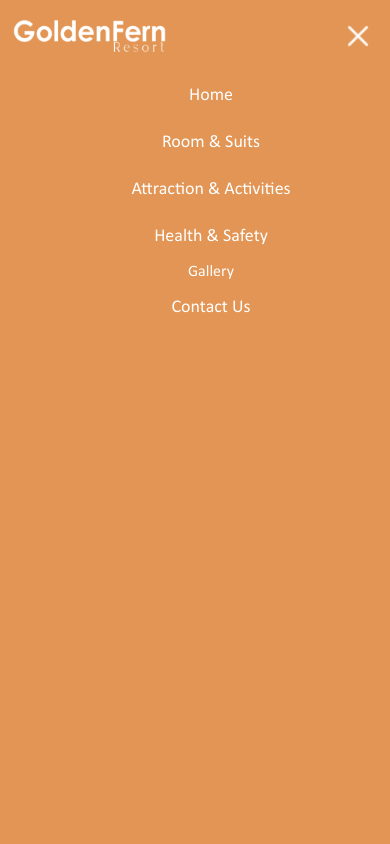
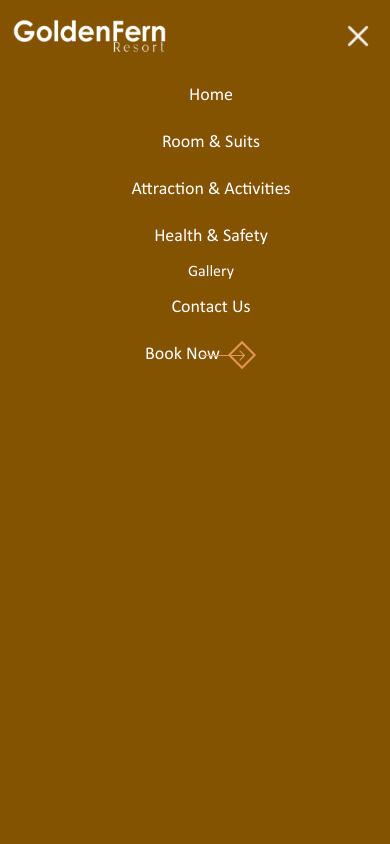
Before and after one commit to Ishavbhatt/goldenfern-main, a Next.js app: page / in a window 390 px wide. Both pictures are taken after a click on the button 358 px from the left and 36 px from the top of the page. Shown: the top 844 px of the page. Built offline with nearby package versions, Linux system fonts and the light colour scheme; no server answers.

Commit message:
fix header

```diff
--- a/components/Navbar.js
+++ b/components/Navbar.js
@@ -1,5 +1,6 @@
 import React, { useState } from "react";
 import Link from "next/link";
+import $ from "jquery";
 
 const Navbar = () => {
   const [isactive, setIsactive] = useState(false);
@@ -10,21 +11,27 @@ const Navbar = () => {
 
   return (
     <>
-      <script src="/"></script>
-
       <header className="header">
-        {/* <div className="header_bottom w-100"> */}
+        <div className="header_bottom w-100">
           <div className="container">
+            <div className="row">
               <div className="header-row">
                 <div className="col-lg-3 col-md-3 col-sm-12 logo">
                   <Link className="navbar-brand" href="/#">
-                <img src="/logo.png" alt="Logo" className="logo img-fluid" />
+                    <img
+                      src="/logo.png"
+                      alt="Logo"
+                      className="logo img-fluid"
+                    />
                   </Link>
                 </div>
                 <div className="col-lg-9 col-md-9 col-sm-12 header_right">
                   <nav className="navbar navbar-expand-md">
                     <div className="navbar-collapse" id="navbarNav">
-                  <div id="bs-example-navbar-collapse-1" className="collapse">
+                      <div
+                        id="bs-example-navbar-collapse-1"
+                        className="collapse"
+                      >
                         <ul id="menu-header-menu" className="nav navbar-nav">
                           <li>
                             <Link href="/#">home</Link>
@@ -68,13 +75,15 @@ const Navbar = () => {
                     </div>
                   </div>
                 </div>
-            <div>
-              <button className="menu-btn" onClick={handleIsActive}><img alt="logo" src="/toggle.svg" /></button>
-            </div>
-
+                <div className="menu-btn">
+                  <button className="bg-trans" onClick={handleIsActive}>
+                    <img alt="logo" src="/toggle.svg" />
+                  </button>
                 </div>
               </div>
-        {/* </div> */}
+            </div>
+          </div>
+        </div>
       </header>
 
       {isactive ? (
@@ -161,7 +170,7 @@ const Navbar = () => {
                   </div>
                 </div>
               </nav>
-              {/* <div className="book-now-btn">
+              <div className="book-now-btn">
                 <Link
                   data-bs-toggle="modal"
                   data-bs-target="#exampleModal"
@@ -172,7 +181,7 @@ const Navbar = () => {
                 <div className="common_arrow">
                   <img src="/images/arrow.svg" alt="Icon" />
                 </div>
-              </div> */}
+              </div>
             </div>
           </div>
         </header>
--- a/pages/Roomsuits/Deluxe-room.js
+++ b/pages/Roomsuits/Deluxe-room.js
@@ -48,6 +48,7 @@ function DeluxeRoom() {
     <>
       <Head>
         <title>Deluxe Rooms At Low Price | Golden Fern Resort</title>
+        <link rel="icon" href="/favicon.png" />
         <meta
           property="og:title"
           content="Deluxe Rooms At Low Price | Golden Fern Resort"
--- a/pages/Roomsuits/Executive-room.js
+++ b/pages/Roomsuits/Executive-room.js
@@ -44,6 +44,7 @@ function ExecutiveRoom() {
     <>
       <Head>
         <title>Executive Room On Budget | Golden Fern Resort</title>
+        <link rel="icon" href="/favicon.png" />
         <meta
           property="og:title"
           content="Executive Room On Budget | Golden Fern Resort"
--- a/pages/Roomsuits/Luxury-room.js
+++ b/pages/Roomsuits/Luxury-room.js
@@ -44,6 +44,7 @@ function LuxuryRoom() {
     <>
       <Head>
         <title>Unbeatable Luxury Room | Golden Fern Resort</title>
+        <link rel="icon" href="/favicon.png" />
         <meta
           property="og:title"
           content="Executive Room On Budget | Golden Fern Resort"
--- a/pages/_app.js
+++ b/pages/_app.js
@@ -12,6 +12,7 @@ import 'bootstrap/dist/css/bootstrap.min.css';
 import Layout from '../components/Layout'
 
 function MyApp({ Component, pageProps }) {
+  <script src='jquery.js'></script>
 
   return (
     <>
--- a/pages/index.js
+++ b/pages/index.js
@@ -53,11 +53,11 @@ export default function Home() {
       0: {
         items: 1,
         nav: true,
-        dots: false,
+        dots: true,
       },
       600: {
         items: 3,
-        // dots: true,
+        dots: true,
       },
       1000: {
         items: 3,
@@ -133,6 +133,7 @@ export default function Home() {
       <Head>
         <link rel="icon" href="favicon.png" />
         <title>Golden Fern</title>
+        <meta name="viewport" content="width=device-width, initial-scale=1.0" />
       </Head>
 
       <section className="banner">
@@ -144,7 +145,6 @@ export default function Home() {
                   Hotels for the elite passionate about luxury
                 </h1>
               </div>
-              <div></div>
             </div>
           </div>
         </div>
@@ -175,7 +175,7 @@ export default function Home() {
                 <div className="pick-dates">
                   <label>People</label>
                   <div className="people-btn">
-                    <p>{people}</p>
+                    <p className="people">{people}</p>
                     <div>
                       <button onClick={incPeople}>
                         <img src="/arrow-up.png" alt="" />
@@ -191,9 +191,6 @@ export default function Home() {
                 <div className="common_arrow">
                   <img src="/images/arrow.svg" alt="Icon" />
                 </div>
-              </div>
-            </div>
-
               </div>
             </div>
             <div className="weather_div">
@@ -214,6 +211,9 @@ export default function Home() {
             )}
           </div>
             </div>
+          </div>
+        </div>
+
       </section>
 
       <section className="about_hotel">
--- a/styles/css/responsive.css
+++ b/styles/css/responsive.css
@@ -1,6 +1,9 @@
 @media (min-width: 320px) and (max-width: 767px) {
   .header {
     padding: 16px 0;
+  }
+  .menu-btn {
+    display: block;
   }
   .flex-between {
     display: flex;
@@ -22,36 +25,39 @@
     width: auto;
   }
   .check-in-out-container {
-    width: auto;
+    width: 210px;
   }
   .check-in-out-container .pick-dates {
-    width: 80px;
+    width: 70px;
     text-align: center;
   }
-  .check-in-out-container label{
-font-size: 14px;
+  .check-in-out-container label {
+    font-size: 12px;
     letter-spacing: 0ch;
     font-weight: 700;
   }
   .date-picker input::placeholder {
-  font-weight: 500;
-  font-size: 16px;
+    font-weight: 800;
+    font-size: 12px;
   }
   .date-picker input {
-  width: 75px;
+    width: 60px;
     text-align: center;
-  font-size: 14px;
+    font-size: 10px;
   }
   .react-datepicker__input-container::after {
-  right: 30px;
+    right: 25px;
     top: 20px;
   }
+  .people {
+    font-size: 12px;
+    font-weight: 800;
+  }
   .banner-book-btn {
-    width: 80px;
+    width: 70px;
   }
   .banner-book-btn .common_arrow {
-    top: 25px;
-    margin-left: 15px;
+    margin-left: 0;
   }
   .weather_div {
     display: none;
@@ -108,8 +114,84 @@ font-weight: 700;
       top: 0;
     }
     .header_right {
-    /* margin-top: -36px; */
+    margin-top: -36px;
   }
+    .header .navbar {
+    transform: none;
+    overflow: visible;
+  }
+    .header_fixed .header_bottom {
+      padding: 10px 0;
+    }
+    .header.header_fixed .header_right {
+      padding-top: 0;
+    }
+    .header .navbar:hover .navbar-collapse {
+    transform: translateX(100%);
+  }
+  .navbar-collapse {
+    background-color: #e29554;
+    position: fixed;
+    top: 0px;
+    right: 0px;
+    z-index: 999;
+    width: 100%;
+    text-align: left;
+    display: block !important;
+    height: 100%;
+    padding: 10px 0;
+    transition: all ease-in-out 0.4s;
+    transform: translateX(200%) !important;
+  }
+  #bs-example-navbar-collapse-1 {
+    display: block;
+    width: 85%;
+  }
+  .header .navbar ul li a:hover, .header .navbar ul li.active a {
+    border-bottom-color: #FFF;
+  }
+    .header .navbar .navbar-nav {
+      flex-direction: column;
+    }
+   .show_menu {
+    transform: translateX(0%) !important;
+  }
+    .close_nav {
+      position: fixed;
+      top: 0px;
+      right: -48px;
+      width: 49px;
+      background-color: #5C366C;
+      color: #fff !important;
+      text-align: center;
+      padding: 10px 0;
+      font-size: 24px;
+      display: block;
+    }
+    .header .navbar ul li {
+      padding: 10px 18px;
+    }
+  .header .navbar ul li a {
+    padding: 0px !important;
+    color: #fff;
+    border: none;
+  }
+    .header .navbar ul li a:hover, .header .navbar ul li.active a {
+      color: #000;
+    }
+    .header_toggle,.header .navbar-toggler img {
+    display: none;
+  }
+
+  /* .logo img {
+    max-width: 155px;
+    position: relative;
+    z-index: 99;
+  }
+  .header.header_fixed {
+    top: 0;
+  }
+
   .header .navbar {
     transform: none;
     overflow: visible;
@@ -177,7 +259,7 @@ font-weight: 700;
   }
   .header_toggle {
     display: none;
-  }
+  } */
   .book_appointment {
     float: none;
     position: fixed;
@@ -228,7 +310,7 @@ font-weight: 700;
   }
   .rooms_slider .owl-nav {
     margin: 0px !important;
-    top: 34%;
+    /* top: 34%; */
     justify-content: center;
     /* bottom: 0; */
   }
@@ -291,6 +373,9 @@ font-weight: 700;
   .footer_upper {
     margin-bottom: 20px;
   }
+  .footer_bottom_column span {
+    float: none;
+  }
   body .footer_bottom_column {
     text-align: center !important;
   }
@@ -315,7 +400,8 @@ font-weight: 700;
     height: 400px;
     /* margin-bottom: 10px; */
   }
-  .activity-item, .single-room-item {
+  .activity-item,
+  .single-room-item {
     margin-bottom: 20px;
   }
   .attraction_section .owl-nav {
--- a/styles/css/style.css
+++ b/styles/css/style.css
@@ -18,7 +18,7 @@
   float: right;
   max-width: 170px;
   margin: 0px auto;
-  right: 90px;
+  right: 0;
   /* min-width: 1200px; */
 }
 body .booked-wzsp-prime-data .booked-wzsp-day-number .plus {
@@ -55,7 +55,7 @@ body .fixedweather {
   padding: 25px;
   box-shadow: none;
   border-radius: 0;
-  width: 100%;
+  width: auto;
   right: 0px;
   float: right;
 }
@@ -275,8 +275,15 @@ section {
   padding: 30px 0;
 }
 
-/* .no-js #loader { display: none;  }
-.js #loader { display: block; position: absolute; left: 100px; top: 0; }
+.no-js #loader {
+  display: none;
+}
+.js #loader {
+  display: block;
+  position: absolute;
+  left: 100px;
+  top: 0;
+}
 .se-pre-con {
   position: fixed;
   left: 0px;
@@ -284,11 +291,9 @@ section {
   width: 100%;
   height: 100%;
   z-index: 999999;
-  background: url(../images/loading.gif) center no-repeat #fff;
+  /* background: url(../images/loading.gif) center no-repeat #fff; */
   background-size: 510px;
-} */
-/* index css */
-
+}
 .header.header_fixed {
   border-bottom: 2px solid #e29554;
   top: 0;
@@ -314,13 +319,15 @@ section {
 }
 .header_bottom {
   position: relative;
-  /* padding: 16px 0; */
   transition: all ease-in-out 0.5s;
 }
 .header.header_fixed .header_bottom {
   padding: 10px 0;
 }
-
+.bg-trans {
+  background: transparent;
+  border: none;
+}
 .logo .navbar-brand {
   padding: 0px;
 }
@@ -338,7 +345,6 @@ section {
   display: flex;
   padding: 0px;
   transition: all ease-in-out 0.3s;
-  /* opacity: 0; */
   transform: translateX(0px);
   overflow: hidden;
 }
@@ -353,15 +359,15 @@ body .header .navbar-collapse {
 .header .navbar:hover .header_toggle {
   transform: translateX(100%);
 }
-/* .header_toggle_open .navbar{
-  opacity:  1;
+.header_toggle_open .navbar {
+  opacity: 1;
   transform: translateX(0px);
 }
 .header_toggle.header_toggle_btn {
   width: 0;
   margin: 0px;
   display: none;
-} */
+}
 .header_right {
   display: flex;
   align-items: center;
@@ -384,7 +390,6 @@ body .header .navbar-collapse {
   border-bottom-color: #e29554;
 }
 .header_toggle {
-  /* margin-left: 20px; */
   cursor: pointer;
   transition: all ease-in-out 0.3s;
 }
@@ -406,12 +411,13 @@ body .header .navbar-collapse {
   z-index: 9999;
   display: block;
   width: 40px !important;
-}
-.menu-btn img{
+  display: none;
+}
+.menu-btn img {
   width: 30px;
   height: 30px;
 }
-/* .navbar-toggler {
+.navbar-toggler {
   font-size: 22px;
   border: none;
   color: #939191;
@@ -427,8 +433,8 @@ body .header .navbar-collapse {
   width: 54px !important;
   position: absolute;
   right: 10px;
-} */
-/* .navbar-toggler::before {
+}
+.navbar-toggler::before {
   height: 2px;
   content: "";
   width: 28px;
@@ -449,8 +455,8 @@ body .header .navbar-collapse {
   right: 0px;
   margin: 0px auto;
   bottom: 8px;
-} */
-/* .navbar-toggler.toggle_btn span {
+}
+.navbar-toggler.toggle_btn span {
   transform: translateX(-1000%);
 }
 .navbar-toggler.toggle_btn::before {
@@ -464,7 +470,7 @@ body .header .navbar-collapse {
   width: 30px;
   bottom: 15px;
   background-color: #fff;
-} */
+}
 .book_appointment {
   float: right;
   margin-left: 20px;
@@ -546,6 +552,7 @@ body .header .navbar-collapse {
 .banner_text h1 {
   color: #fff;
   font-size: 78px;
+  /* text-shadow: 2px 2px #ff0000; */
 }
 .bnr-booking {
   display: flex;
@@ -577,6 +584,7 @@ body .header .navbar-collapse {
   background-color: #000000;
   width: 115px;
   height: auto;
+  padding: 10px;
 }
 .react-datepicker__input-container::after {
   content: "";
@@ -591,8 +599,8 @@ body .header .navbar-collapse {
   background-color: black;
 }
 .banner-book-btn .common_arrow {
-  top: 25px;
-  margin-left: 30px;
+  top: 16px;
+  margin-left: 20px;
 }
 .people-btn {
   display: flex;
@@ -815,7 +823,7 @@ body .header .navbar-collapse {
   margin-top: 50px;
 } */
 .testi_column {
-  border: 1px solid #efefef;
+  border: 1px solid #a9a1a1;
   padding: 30px 20px;
   position: relative;
 }
@@ -843,11 +851,10 @@ body .header .navbar-collapse {
   right: 0;
   margin: 0px auto;
 }
-.testi_column::after{
+.testi_column::after {
   content: "";
   width: 0;
   height: 0;
-
 }
 .testi_column img {
   margin: 0px auto 20px;
@@ -857,7 +864,8 @@ body .header .navbar-collapse {
   margin: 0px auto 0px;
   width: 90px !important;
 }
-.testi_profile p, .testi_column p {
+.testi_profile p,
+.testi_column p {
   color: #aca8a8;
 }
 .testimonials_section .owl-nav {
@@ -870,26 +878,26 @@ body .header .navbar-collapse {
   margin-top: 30px !important;
 }
 .testimonials-dots .owl-dots .owl-dot {
-  border: 1px solid #ccc !important;
-  border-radius: 50%;
   background-color: #ccc;
-  /* padding: 2px 2px !important; */
-  outline: none;
-  margin: 0 2px;
-}
-testimonials-dots .owl-carousel .owl-dots .active {
+  border: 3px solid #fff;
+  border-radius: 18px;
+  margin: 0 3px;
+  box-shadow: 0 0 3px #888;
+  height: 16px;
+  width: 16px;
+}
+.testimonials-dots .owl-dots .active {
   background-color: black;
 }
 .testimonials-dots .owl-dots button span {
   padding: 0 2px;
-  /* height: 5px !important; */
-  width: 10px !important;
   margin: 0px !important;
 }
 .testimonials-dots .owl-dots button span::after {
   border: 1px solid black;
 }
 .testimonials-dots .owl-item.center .testi_column {
+  border: transparent;
   box-shadow: 0 0px 3px #ccc;
 }
 
@@ -978,12 +986,14 @@ testimonials-dots .owl-carousel .owl-dots .active {
   height: 450px;
 }
 .footer_address_right {
-  background-image: url('../images/leaf_gold.svg');
-  background-repeat:no-repeat;
+  background-image: url("../images/leaf_gold.svg");
+  background-repeat: no-repeat;
   background-position: center;
   background-size: cover;
 }
-
+.footer_bottom_column ul {
+  padding: 0;
+}
 .footer_bottom_column li {
   display: inline-block;
   margin-right: 20px;
@@ -998,6 +1008,7 @@ testimonials-dots .owl-carousel .owl-dots .active {
 }
 .footer_bottom_column span {
   color: #fff;
+  float: right;
 }
 .footer_bottom_column span img {
   max-width: 70px;
@@ -1133,7 +1144,8 @@ testimonials-dots .owl-carousel .owl-dots .active {
   background: -moz-linear-gradient(top, #e29554 0%, #e29554 50%, #e29554 100%);
   background: -webkit-gradient(
     linear,
-  left top, left bottom,
+    left top,
+    left bottom,
     from(#e2955442),
     color-stop(50%, #df7d2ba1),
     to(#e29554)
@@ -1197,7 +1209,7 @@ testimonials-dots .owl-carousel .owl-dots .active {
 }
 .single-room-sec .owl-nav {
   position: absolute;
-  /* left: 50%; */
+  right: 0;
   background: transparent;
 }
 .gallery-sec .owl-nav button {
@@ -1250,7 +1262,7 @@ testimonials-dots .owl-carousel .owl-dots .active {
   opacity: 1;
 }
 .attraction_slider .owl-theme .owl-nav,
-.activities_slider .owl-nav{
+.activities_slider .owl-nav {
   display: flex;
   justify-content: space-between;
 }
@@ -1292,7 +1304,7 @@ testimonials-dots .owl-carousel .owl-dots .active {
   margin: 0px auto;
   left: 0;
   right: 0;
-  padding: 15px 20px;
+  padding: 18px 20px;
 }
 .activities_slider .attraction_column .attraction_column_title p {
   opacity: 1;
@@ -1917,7 +1929,6 @@ div#sidebar {
   align-items: center;
 }
 .header-trans {
-
   transition: all 0.25s ease-in;
 }
 .header-row {
@@ -1926,7 +1937,7 @@ div#sidebar {
   align-items: center;
 }
 .mobile-header {
-  background-color: #e29554;
+  background-color: #835301;
   height: 100vh;
   position: fixed;
   width: auto;
```
Also changed, not shown: styles/js/function.js (+46 -42 lines), styles/js/jquery.js. Lines whose indentation alone changed are shown as unchanged.
